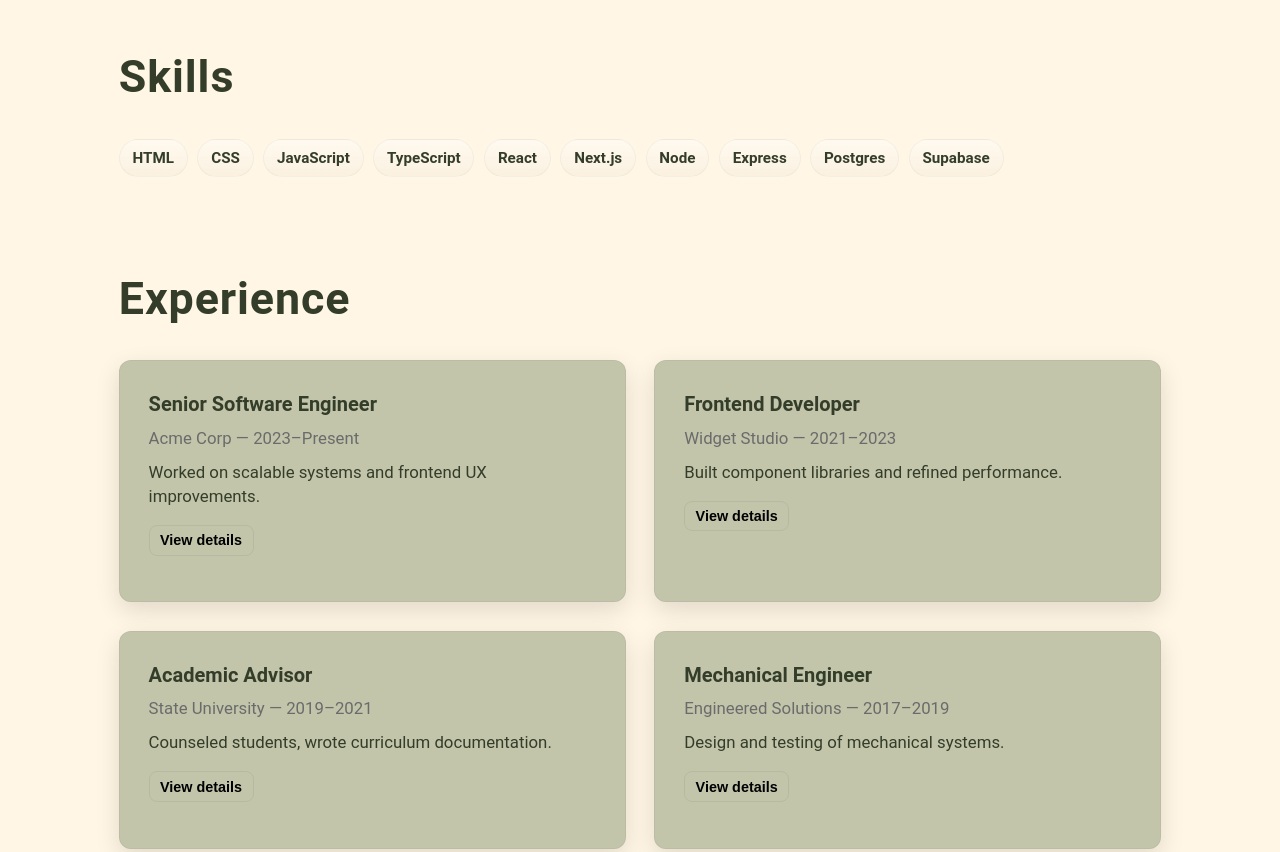
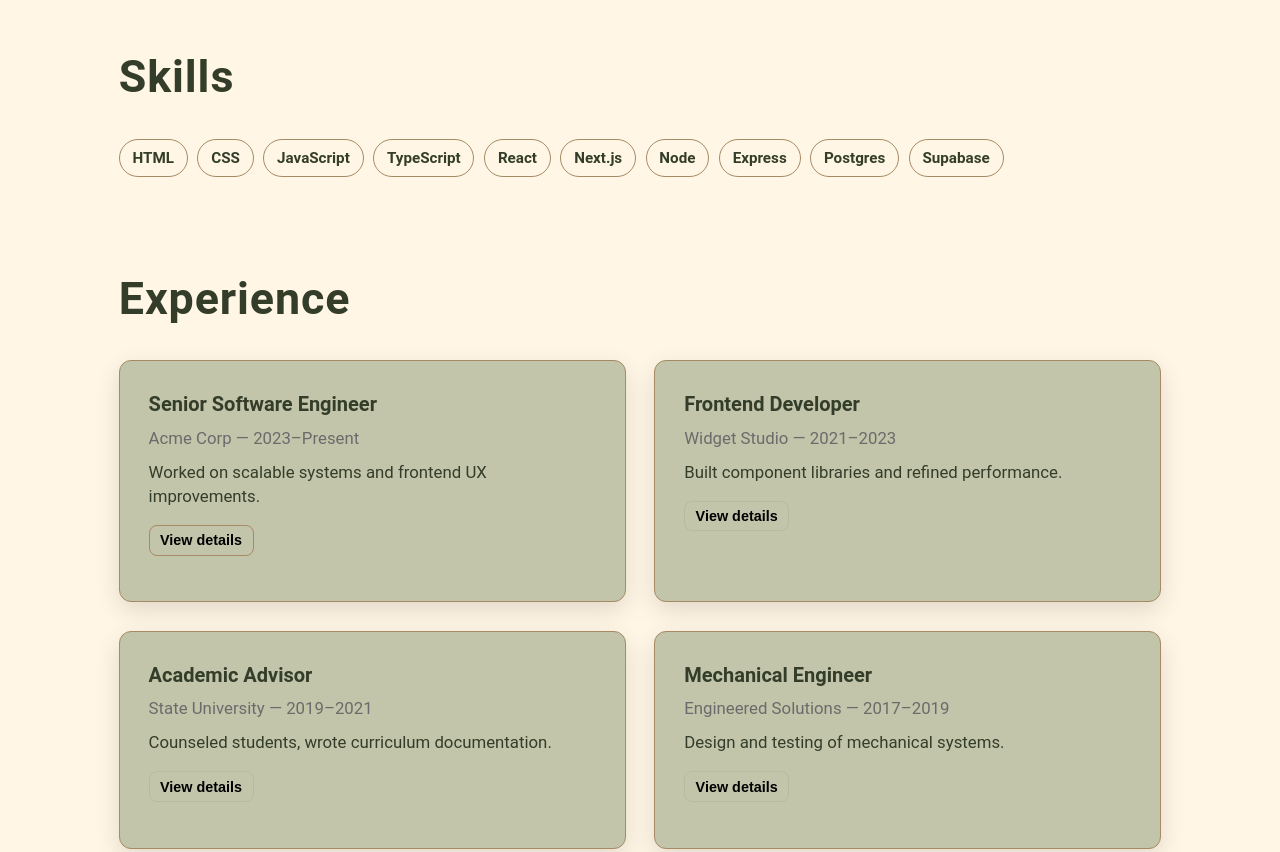
Before and after one commit to samjmccormick/samjmccormick.github.io, a website: page index.html in a window 1280 px wide. Shown: the part 740-1592 px from the top of the page. Drawn offline with Linux system fonts and the light colour scheme.

Commit message:
fixing buttons

```diff
--- a/index.html
+++ b/index.html
@@ -121,7 +121,7 @@
               Worked on scalable systems and frontend UX improvements.
             </p>
             <p>
-              <button class="btn btn-sm" data-open-dialog="job-1">
+              <button class="btn btn-sm btn-outline" data-open-dialog="job-1">
                 View details
               </button>
             </p>
--- a/styles.css
+++ b/styles.css
@@ -136,7 +136,7 @@ a {
   border: none;
 }
 .btn-outline {
-  border: 1px solid rgba(0, 0, 0, 0.06);
+  border: 1px solid var(--color-accent);
 }
 
 /* ===========================
@@ -268,16 +268,12 @@ a {
   gap: 0.6rem;
 }
 .chip {
-  background: linear-gradient(
-    180deg,
-    rgba(255, 255, 255, 0.4),
-    rgba(0, 0, 0, 0.02)
-  );
+  background: linear-gradient(180deg, var(--color-surface));
   padding: 0.45rem 0.8rem;
   border-radius: 999px;
   font-weight: 600;
   font-size: 0.95rem;
-  border: 1px solid rgba(0, 0, 0, 0.04);
+  border: 1px solid var(--color-accent);
 }
 
 /* ===========================
@@ -293,7 +289,7 @@ a {
   padding: var(--space-md);
   border-radius: 12px;
   box-shadow: var(--shadow);
-  border: 1px solid rgba(0, 0, 0, 0.04);
+  border: 1px solid var(--color-accent);
 }
 .exp-title {
   font-size: var(--text-lg);
@@ -321,6 +317,7 @@ a {
   border-radius: 12px;
   overflow: hidden;
   box-shadow: var(--shadow);
+  border: 1px solid var(--color-accent);
   transition: transform 0.18s ease, box-shadow 0.18s ease;
 }
 .project-card img {
```
